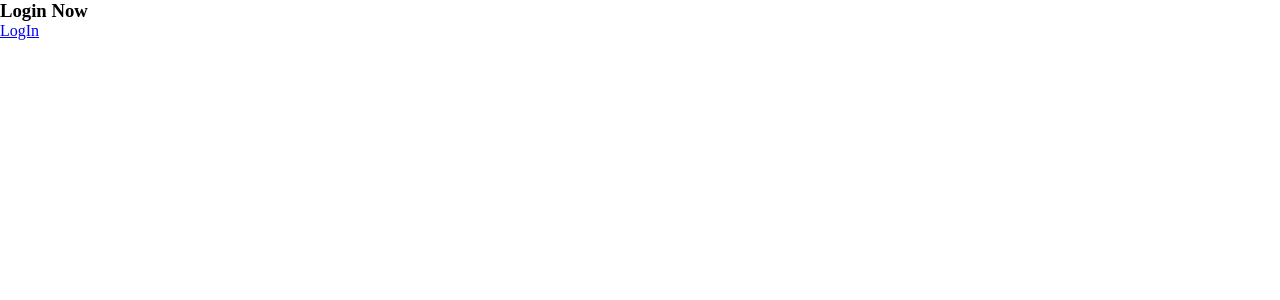
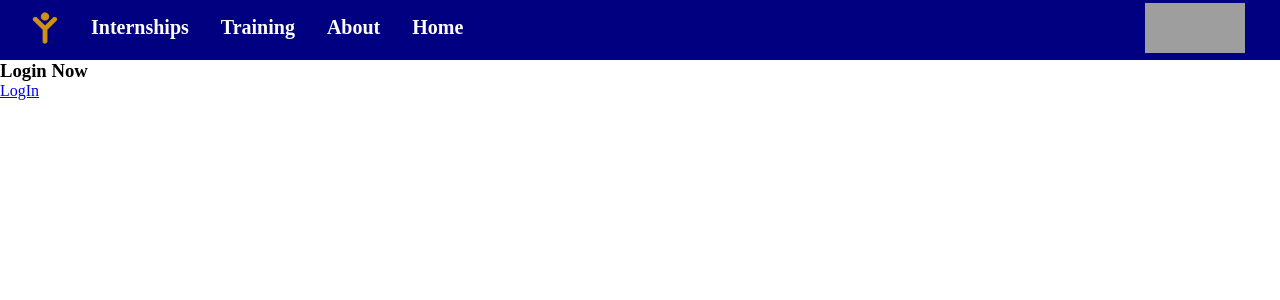
Before and after one commit to cyrusblake/Year-Up-Login-and-Signup-Page, a React (Vite) app in the folder my-app/: page /Home in a window 1280 px wide. Shown: the top 300 px of the page. Built offline with nearby package versions, Linux system fonts and the light colour scheme; grey boxes are pictures that could not be loaded.

Commit message:
more changes

```diff
--- a/my-app/src/components/NavBar.jsx
+++ b/my-app/src/components/NavBar.jsx
@@ -1,5 +1,6 @@
 import react from 'react'
 import '../styles/NavBar.css'
+import { Link } from 'react-router-dom';
 import yearupyLogo from '../assets/yearupylogo.webp'
 // import yearupLeft from '../assets/yearupLeft.png'
 
@@ -17,7 +18,11 @@ function NavBar() {
                         <p>Internships</p>
                         <p>Training</p>
                         <p>About</p>
-                        <p>Home</p>
+                        <p>
+                            <Link className='h-link' to='/Home'>
+                                Home
+                            </Link>
+                        </p>
                     </div>
 
 
--- a/my-app/src/pages/Home.jsx
+++ b/my-app/src/pages/Home.jsx
@@ -2,6 +2,7 @@ import React, { useEffect, useState } from 'react'
 import '../styles/Home.css'
 import { Link } from 'react-router-dom';
 import axios from 'axios';
+import NavBar from '../components/NavBar';
 
 function Home() {
 
@@ -43,6 +44,7 @@ function Home() {
     return(
           <>
             <div>
+                <NavBar/>
                 {
                     auth ?
                     <div>
--- a/my-app/src/styles/NavBar.css
+++ b/my-app/src/styles/NavBar.css
@@ -57,7 +57,10 @@
     margin: 5px
 }
 
-
+.h-link{
+    text-decoration: none;
+    color: white;
+}
 
 
 .navbar_right {
```
